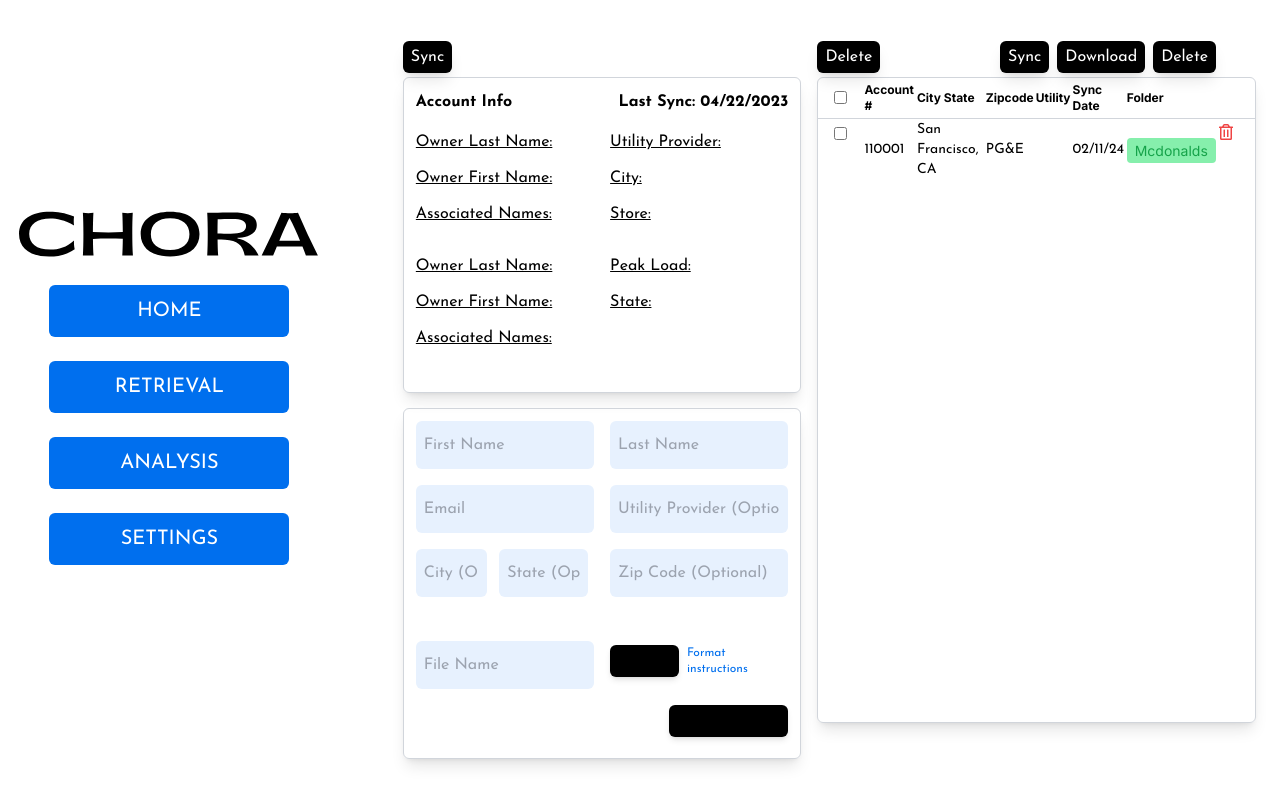
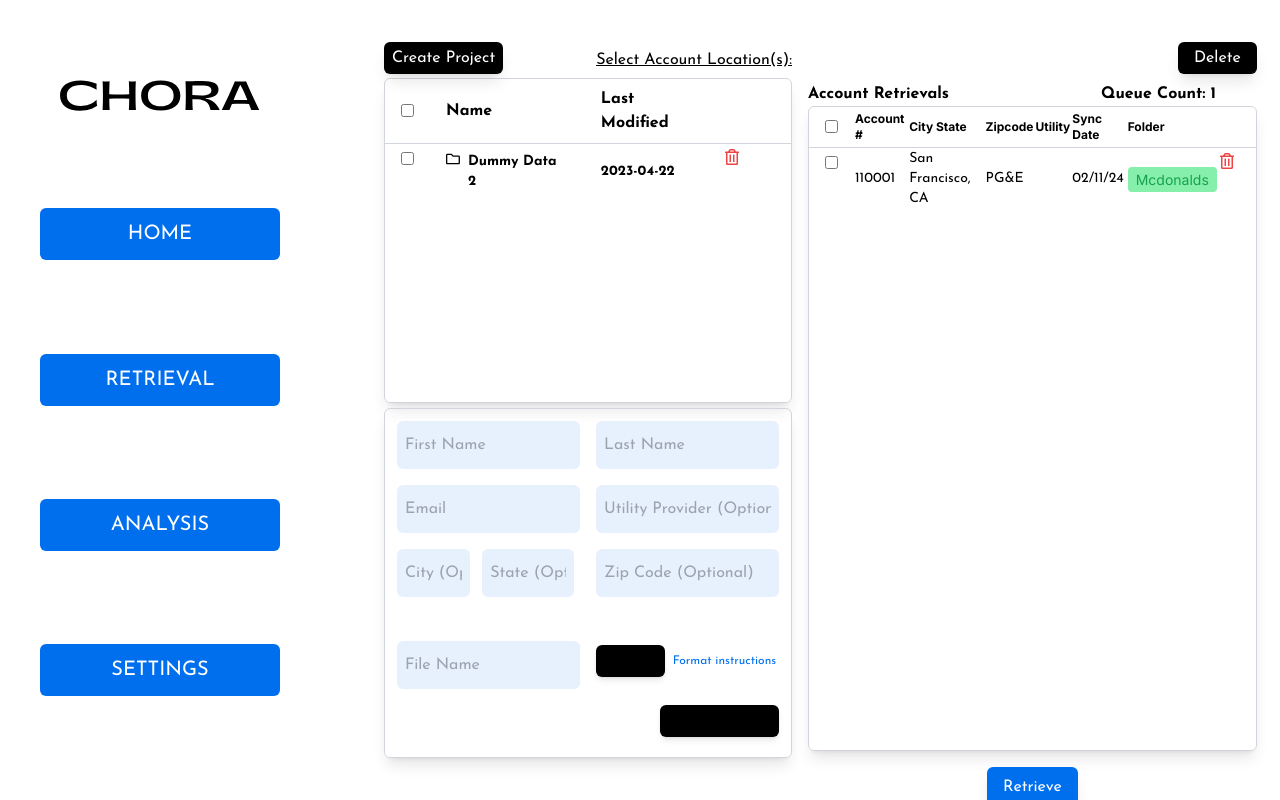
Before and after one commit to Meedux/GTM-Requirement, a Next.js app: page /retrieval in a window 1280 px wide. Built offline with nearby package versions, Linux system fonts and the light colour scheme.

Commit message:
UI updates

```diff
--- a/app/retrieval/page.tsx
+++ b/app/retrieval/page.tsx
@@ -11,7 +11,7 @@ const page = () => {
         <div className="h-full py-[5%] grid grid-cols-1 lg:grid-cols-2 gap-0 lg:gap-4">
           <div className="h-full grid grid-rows-2 gap-4">
             {/* Account Information */}
-            <AccountData />
+            <FolderData />
 
             {/* Queue Form */}
             <QueueFormCard />
--- a/components/Accounts.tsx
+++ b/components/Accounts.tsx
@@ -7,10 +7,9 @@ import { usePathname } from "next/navigation";
 
 const Accounts = () => {
   const url = usePathname();
-  console.log(url);
   return (
     <div className="mt-7 md:mt-0">
-      <div className="flex flex-row justify-between items-center">
+      <div className={`flex flex-row ${url === '/retrieval' ? "justify-end" : "justify-between"} items-center w-[100%] lg:w-[110%]`}>
         <div className="">
           {url === "/home" && (
             <div className="flex items-center">
@@ -27,9 +26,9 @@ const Accounts = () => {
             </div>
           )}
           {url === "/retrieval" && (
-            <div className="flex items-center">
-              <div className="flex jusitify-end">
-                <button className="bg-black mb-1 px-2 py-1 text-white text-center p-2 rounded-md shadow-lg font-joseph-sans text-sm md:text-base">
+            <div className="flex w-full">
+              <div className="flex justify-end">
+                <button className="bg-black mb-1 px-4 py-1 text-white text-center p-2 rounded-md shadow-lg font-joseph-sans text-sm md:text-base">
                   Delete
                 </button>
               </div>
@@ -37,7 +36,7 @@ const Accounts = () => {
           )}
         </div>
 
-        <div className="flex">
+        <div className={`${url === '/retrieval' ? "hidden" : "flex"}`}>
           <button className="bg-black mb-1 mr-2 px-2 py-1 text-white text-center p-2 rounded-md shadow-lg font-joseph-sans text-xs md:text-base">
             Sync
           </button>
@@ -49,8 +48,8 @@ const Accounts = () => {
           </button>
         </div>
       </div>
-      {url === "/portal/retrieval" && (
-        <div className="flex justify-between mt-3">
+      {url === "/retrieval" && (
+        <div className="flex justify-between mt-1">
           <span className="font-bold text-black font-joseph-sans">
             Account Retrievals
           </span>
@@ -97,6 +96,16 @@ const Accounts = () => {
           </tbody>
         </table>
       </div>
+
+      {url === "/retrieval" && (
+        <div className="text-center w-[100%] lg:w-[110%] mt-4">
+          <button className="bg-[#006FEE] mb-1 px-4 py-2 text-white text-center p-2 rounded-md shadow-lg font-joseph-sans text-xs md:text-base">
+            Retrieve
+          </button>
+        </div>
+      )}
+
+
     </div>
   );
 };
--- a/components/FolderData.tsx
+++ b/components/FolderData.tsx
@@ -1,8 +1,11 @@
+"use client";
 import React from "react";
 import { FaRegTrashAlt } from "react-icons/fa";
 import FolderTableRow from "./TableRow/FolderTableRow";
+import { usePathname } from "next/navigation";
 
 const FolderData = () => {
+  const url = usePathname();
   return (
     <div className="">
       <div className="flex flex-row justify-between items-center">
@@ -12,6 +15,16 @@ const FolderData = () => {
           </button>
         </div>
 
+        {
+          url === '/retrieval' && (
+            <span className="font-joseph-sans underline text-black">
+              {"Select Account Location(s): "}
+            </span>
+          )
+        }
+
+        {
+          url === '/home' && (
             <div className="flex">
               <button className="bg-black mb-1 mr-2 px-2 py-1 text-white text-center p-2 rounded-md shadow-lg font-joseph-sans text-sm md:text-base">
                 Sync
@@ -23,6 +36,8 @@ const FolderData = () => {
                 Delete
               </button>
             </div>
+          )
+        }
       </div>
       <div className="border border-gray-300 rounded-md shadow-lg w-full card h-[96%] md:h-[93%] overflow-auto">
         <table className="w-full">
--- a/components/QueueFormCard.tsx
+++ b/components/QueueFormCard.tsx
@@ -55,6 +55,7 @@ const QueueFormCard = () => {
               </button>
               <p className="text-[#006FEE] text-xs cursor-pointer font-joseph-sans">
                 Format instructions
+
               </p>
             </div>
           </div>
--- a/components/Sidebar.tsx
+++ b/components/Sidebar.tsx
@@ -39,11 +39,11 @@ const Sidebar = () => {
           />
         </svg>
       </button> */}
-
+      <div className="h-screen flex justify-center items-center">
         <div
-        className={`h-screen w-[30rem] flex-col justify-center items-center md:flex hidden`}
+          className={`h-[80%] w-[20rem] flex-col justify-between items-center md:flex hidden`}
         >
-        <Image src={'/CHORA.svg'} className="mb-7" width={300} height={200} alt='Chora Logo' />
+          <Image src={'/CHORA.svg'} className="mb-7" width={200} height={200} alt='Chora Logo' />
 
           <Button name="HOME" url="/home" />
 
@@ -52,6 +52,7 @@ const Sidebar = () => {
           <Button name="ANALYSIS" url="/analysis" />
 
           <Button name="SETTINGS" url="/settings" />
+        </div>
       </div>
 
       <div
@@ -72,10 +73,11 @@ const Sidebar = () => {
           />
         </button>
 
-        <div className="h-screen w-full flex flex-col justify-center items-center">
-          <h1 className="text-black font-bold text-5xl text-center font-joseph-sans mb-4">
-            Chora
-          </h1>
+        <div className="h-screen flex justify-center items-center">
+          <div
+            className={`h-[80%] w-[20rem] flex-col justify-between items-center md:flex hidden`}
+          >
+            <Image src={'/CHORA.svg'} className="mb-7" width={200} height={200} alt='Chora Logo' />
 
             <Button name="HOME" url="/home" />
 
@@ -86,6 +88,7 @@ const Sidebar = () => {
             <Button name="SETTINGS" url="/settings" />
           </div>
         </div>
+      </div>
     </>
   );
 };
```
Lines whose indentation alone changed are shown as unchanged.
